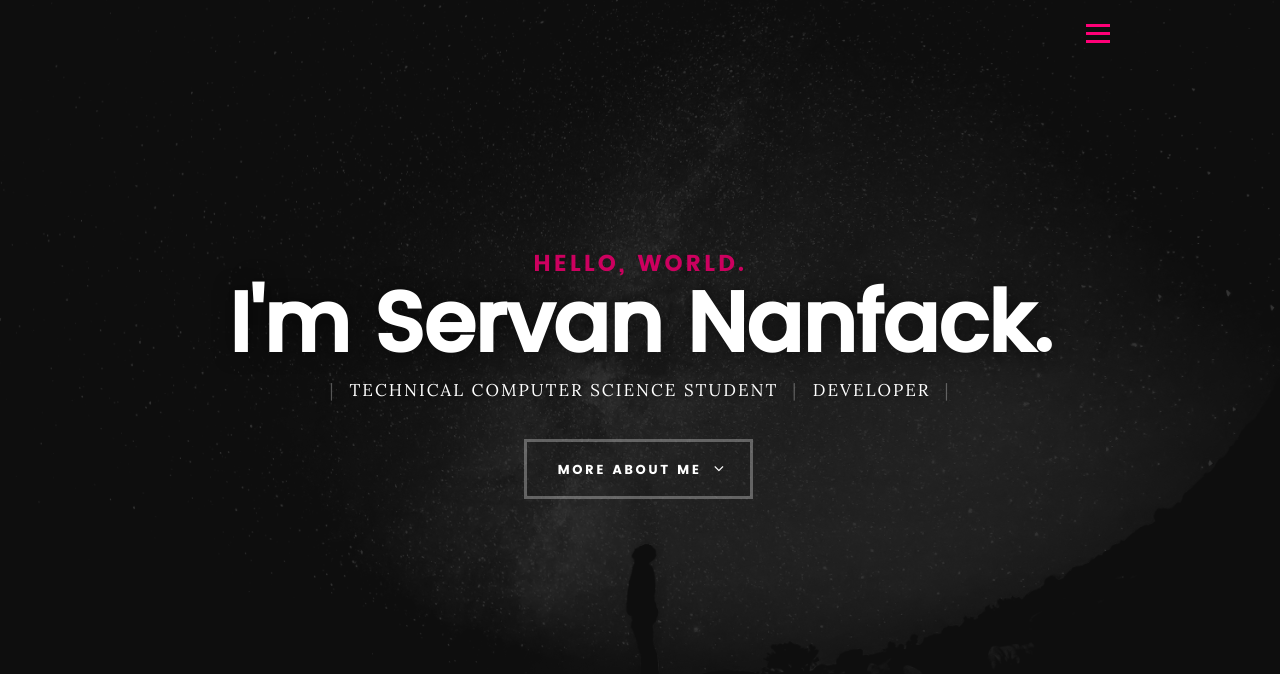
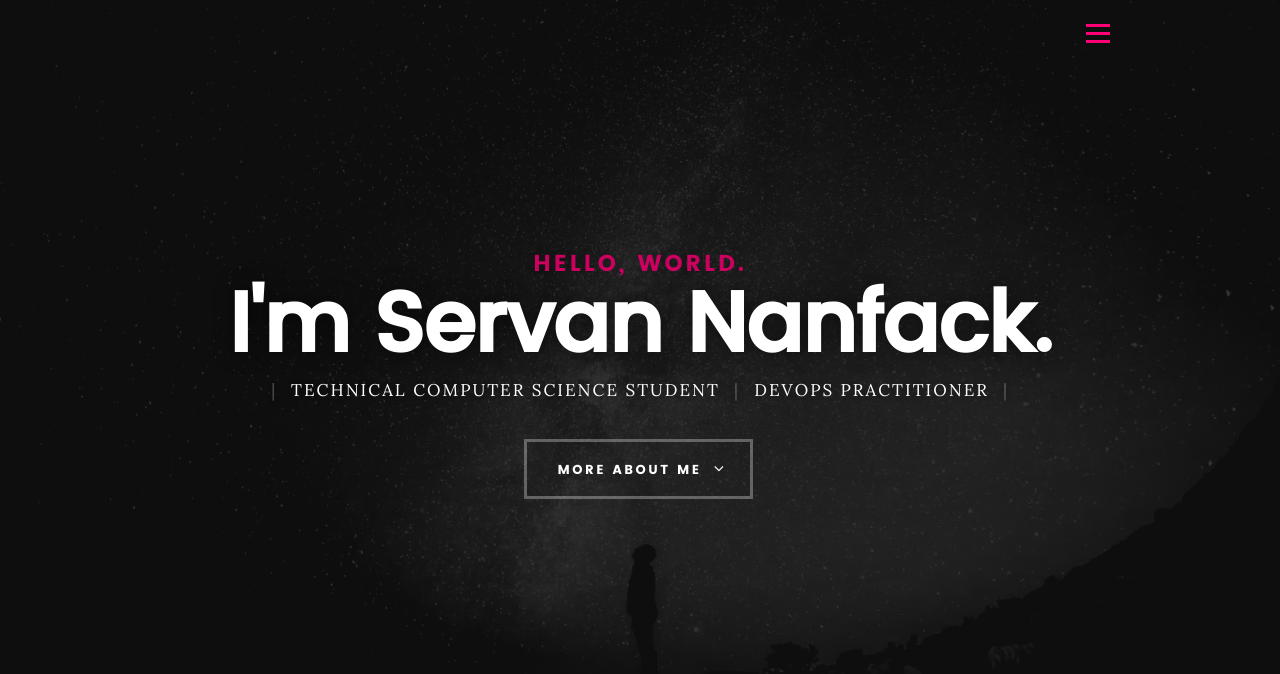
Before and after one commit to Magellan237/Magellan-website, a plain HTML site: page index.html in a window 1280 px wide. Shown: the top 674 px of the page. Drawn offline with Linux system fonts and the light colour scheme; files whose address does not match are found by name.

Commit message:
Update index.html

```diff
--- a/index.html
+++ b/index.html
@@ -70,7 +70,7 @@
 
 	   			<p class="intro-position">
 	   				<span>Technical computer science student</span>
-	   				<span>Developer</span>
+	   				<span>DevOps practitioner</span>
 	   			</p>
 
 	   			<a class="button stroke smoothscroll" href="#about" title="">More About Me</a>
```
